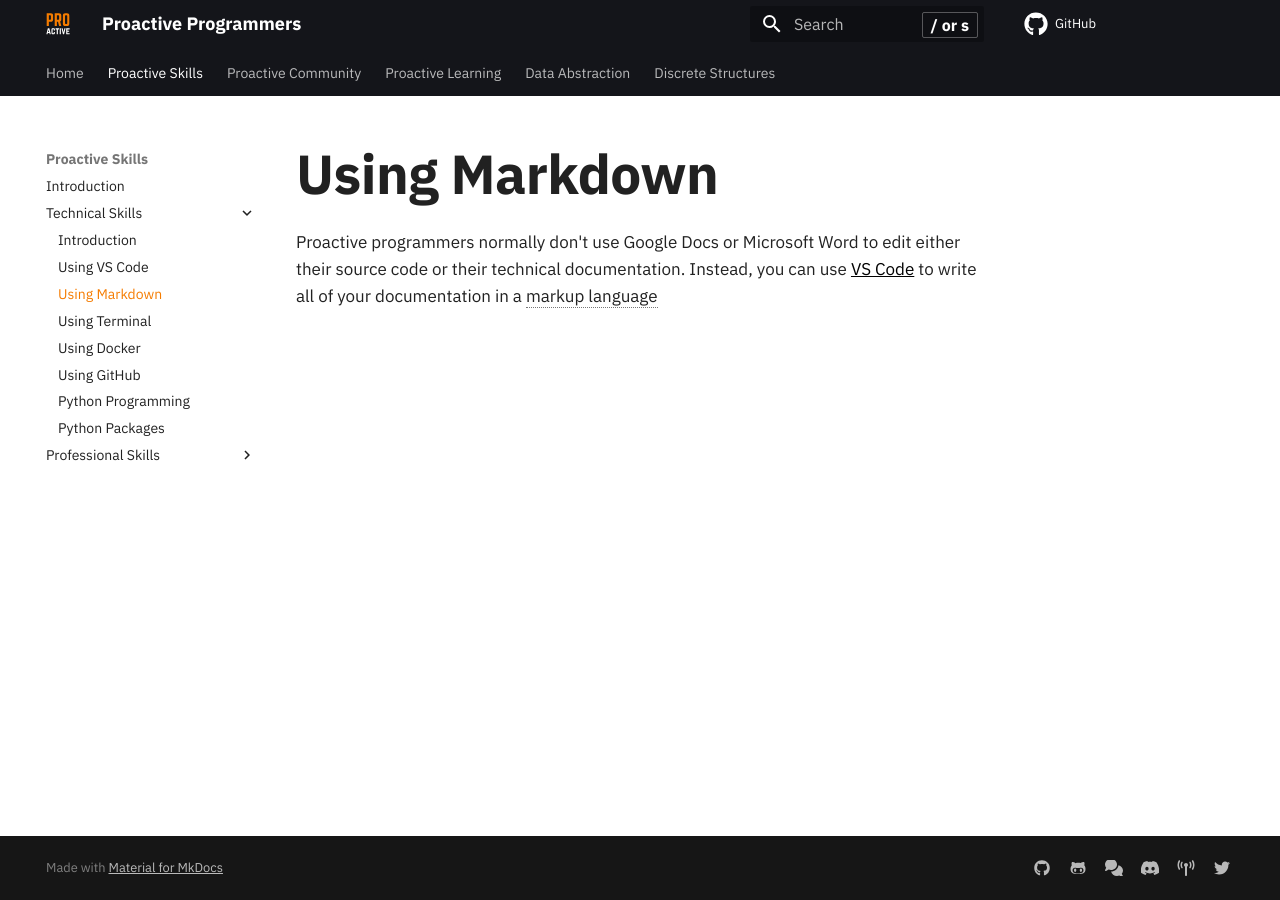
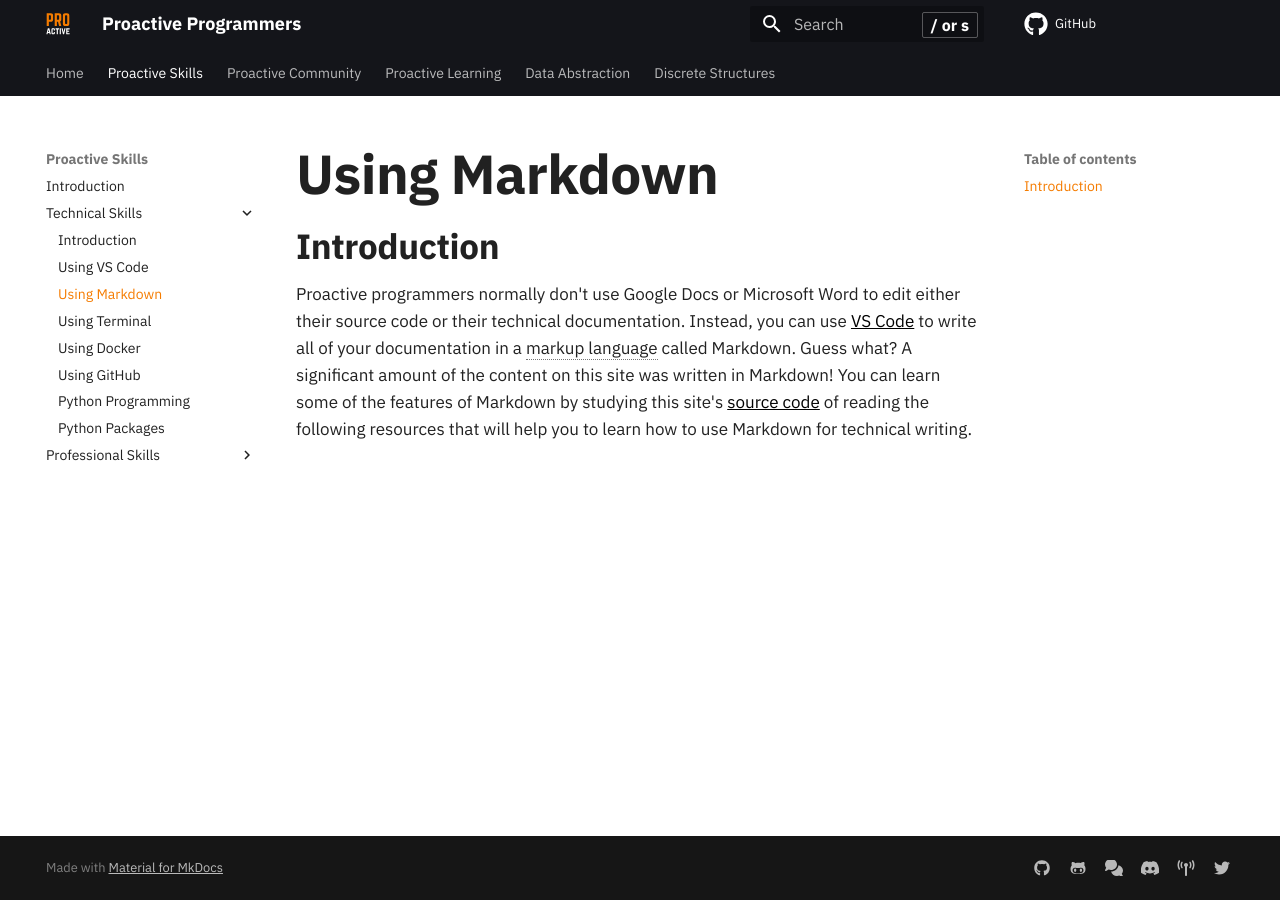
Before and after one commit to ProactiveProgrammers/www.proactiveprogrammers.com, an MkDocs documentation site: the page built from docs/proactive-skills/technical-skills/using-markdown.md, in a window 1280 px wide. Built offline with MkDocs 1.6.1 and Material for MkDocs 9.7.7, drawn with Linux system fonts in a browser that asks for light colours; comment, search, counter and statistics services are not loaded.

Commit message:
feat: Improve the content in using-markdown and start correct table.

```diff
--- a/docs/proactive-skills/technical-skills/using-markdown.md
+++ b/docs/proactive-skills/technical-skills/using-markdown.md
@@ -1,8 +1,15 @@
 # Using Markdown
+
+## Introduction
 
 Proactive programmers normally don't use Google Docs or Microsoft Word to edit
 either their source code or their technical documentation. Instead, you can use
 [VS Code](../technical-skills/using-vscode.md) to write all of your
-documentation in a markup language
+documentation in a markup language called Markdown. Guess what? A significant
+amount of the content on this site was written in Markdown! You can learn some
+of the features of Markdown by studying this site's [source
+code](https://github.com/ProactiveProgrammers/www.proactiveprogrammers.com) of
+reading the following resources that will help you to learn how to use
+Markdown for technical writing.
 
 --8<-- "includes/abbreviations.md"
```
